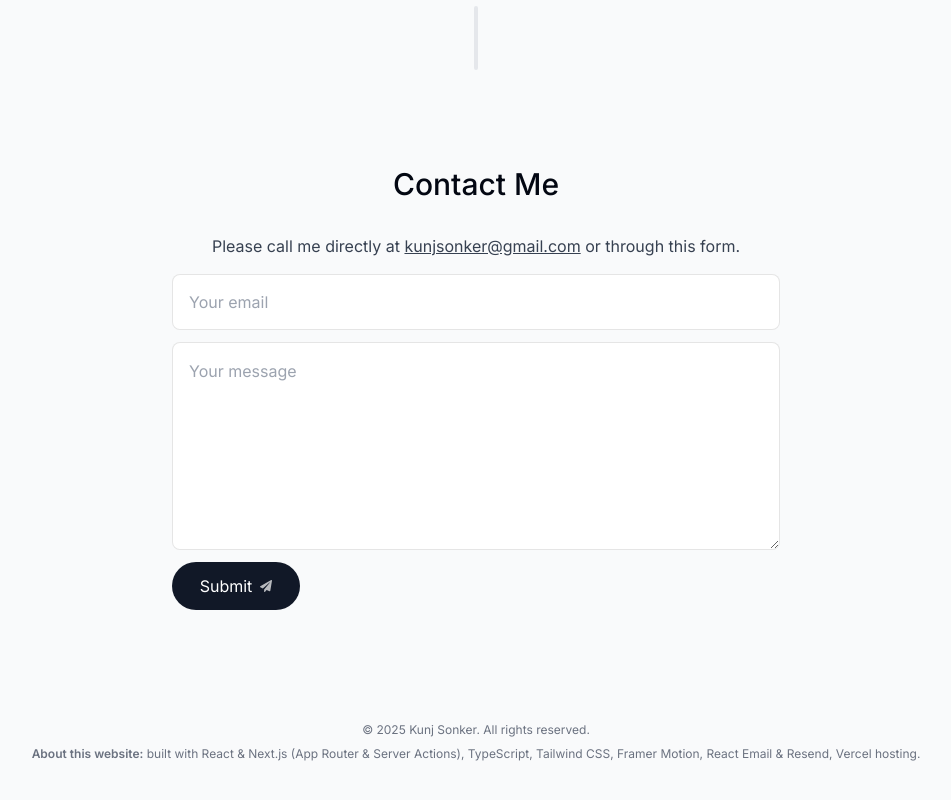
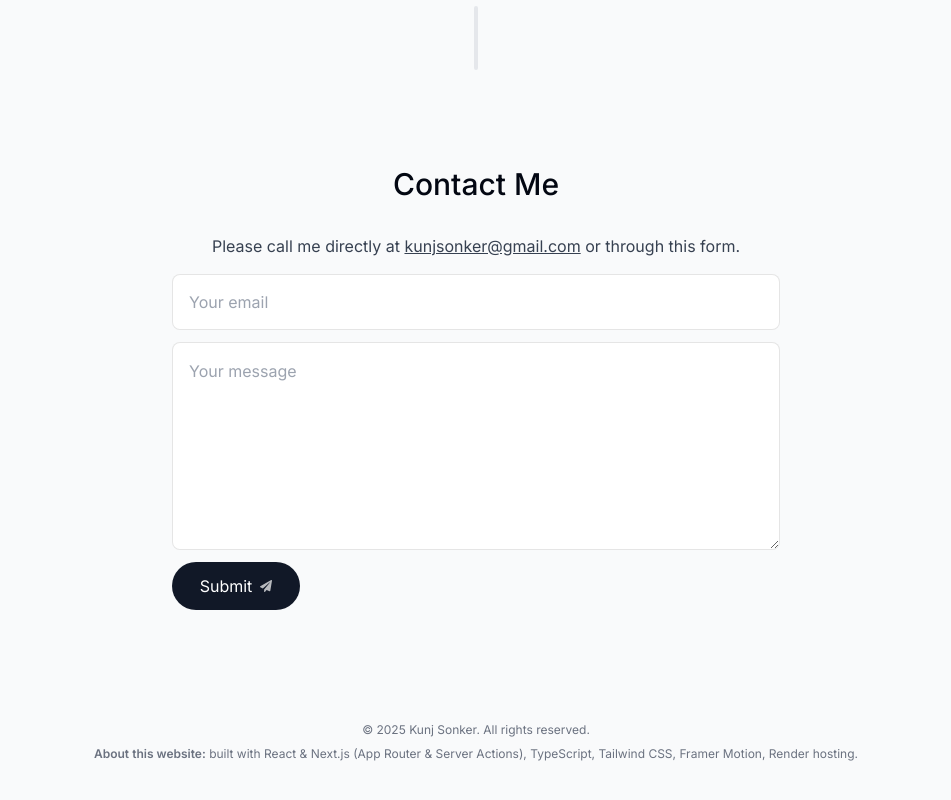
Before and after one commit to kunjsonker/my-portfolio, a Next.js app: page / in a window 1280 px wide. Shown: the part 3384-4184 px from the top of the page, without its empty margins (164-1115 px from the left). Built offline with nearby package versions, Linux system fonts and the light colour scheme.

Commit message:
deploy ready bug fix 4

```diff
--- a/components/footer.tsx
+++ b/components/footer.tsx
@@ -9,7 +9,7 @@ export default function Footer() {
       <p className="text-xs">
         <span className="font-semibold">About this website:</span> built with
         React & Next.js (App Router & Server Actions), TypeScript, Tailwind CSS,
-        Framer Motion, React Email & Resend, Vercel hosting.
+        Framer Motion, Render hosting.
       </p>
     </footer>
   );
```
Also changed, not shown: 2 other files (tests, documents, lock files or other folders).
